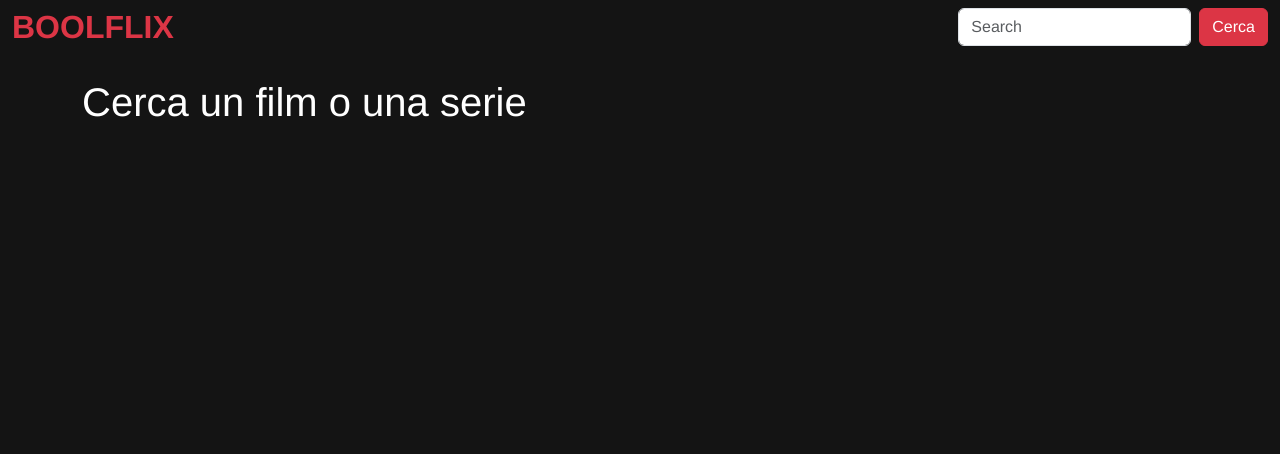
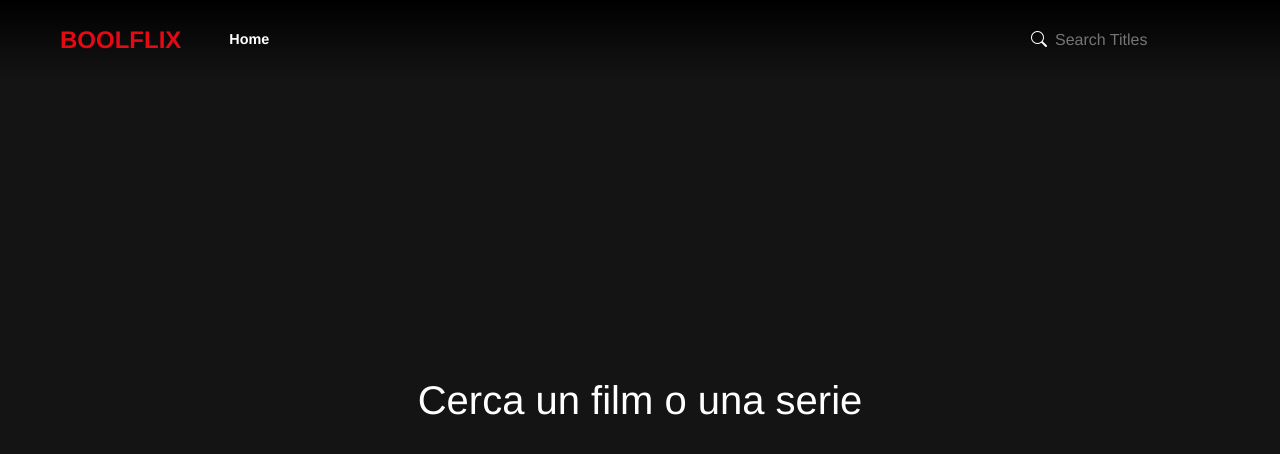
Before and after one commit to ManuelAliquo/react-boolflix, a React (Vite) app: page / in a window 1280 px wide. Shown: the top 454 px of the page. Built offline with nearby package versions, Linux system fonts and the light colour scheme.

Commit message:
milestone 4: added overlay on hover + added style

```diff
--- a/package.json
+++ b/package.json
@@ -17,6 +17,7 @@
     "@fortawesome/react-fontawesome": "^3.2.0",
     "axios": "^1.13.5",
     "bootstrap": "^5.3.8",
+    "bootstrap-icons": "^1.13.1",
     "react": "^19.2.0",
     "react-dom": "^19.2.0",
     "react-router-dom": "^7.13.0"
--- a/src/assets/css/index.css
+++ b/src/assets/css/index.css
@@ -6,5 +6,52 @@ img {
 body {
   font-family: "Helvetica Neue", Helvetica, Arial, sans-serif;
   background-color: #141414;
-  color: #ffffff;
+  color: #fff;
 }
+
+header > .navbar {
+  background: #141414;
+  background: linear-gradient(0deg, rgba(20, 20, 20, 1) 0%, rgba(0, 0, 0, 1) 100%);
+  height: 10vh;
+}
+
+header > .navbar h1 {
+  color: #e50914;
+}
+
+header .nav-link {
+  font-size: 0.9rem;
+  font-weight: 600;
+}
+
+.navbar-search:focus-within {
+  border: 1px solid #fff;
+}
+
+.navbar-search-input {
+  background-color: transparent;
+  border: 0;
+  outline: 0;
+}
+
+.navbar-search-btn {
+  background-color: transparent;
+  border: 0;
+}
+
+.home-page {
+  height: 80vh;
+}
+
+.card ul {
+  background-color: rgba(0, 0, 0, 0.8);
+  font-size: 0.8rem;
+  position: absolute;
+  top: 0;
+  left: 0;
+  overflow-y: auto;
+  width: 100%;
+  height: 100%;
+  margin: 0;
+  padding: 1rem;
+}
--- a/src/components/MovieCard.jsx
+++ b/src/components/MovieCard.jsx
@@ -1,29 +1,41 @@
+import { useState } from "react";
+
 export default function MovieCard({ res, flag, vote }) {
+  const [isHovered, setIsHovered] = useState(false);
+
   const imgUrl = res.poster_path
     ? "https://image.tmdb.org/t/p/original/" + res.poster_path
     : "src/assets/img/undefined_poster.png";
 
+  const handleOnMouseEnter = () => {
+    setIsHovered(true);
+  };
+  const handleOnMouseLeave = () => {
+    setIsHovered(false);
+  };
+
   return (
-    <div className="col">
-      <div className="card border-0 h-100">
+    <div onMouseEnter={handleOnMouseEnter} onMouseLeave={handleOnMouseLeave} className="col">
+      <div className="card border-0 h-100 position-relative">
         <img className="card-img" src={imgUrl} alt="poster" />
+        {isHovered && (
+          <ul className="list-unstyled w-100 h-100 text-center text-white">
+            <li>Title: {res.title}</li>
+            <li>Original Title: {res.original_title}</li>
+            <li>
+              {flag(res.original_language) ? (
+                <img src={flag(res.original_language)} alt="flag" />
+              ) : (
+                <span>Language: {res.original_language}</span>
+              )}
+            </li>
+            <li>Rating: {vote(res.vote_average)}</li>
+            <li>
+              <p>{res.overview}</p>
+            </li>
+          </ul>
+        )}
       </div>
     </div>
   );
 }
-
-// <div className="card">
-//   <img src={"https://image.tmdb.org/t/p/original/" + res.poster_path} alt="poster" />
-//   <ul className="list-unstyled">
-//     <li>Titolo: {res.title}</li>
-//     <li>Titolo Originale: {res.original_title}</li>
-//     <li>
-//       {flag(res.original_language) ? (
-//         <img src={flag(res.original_language)} alt="flag" />
-//       ) : (
-//         <span>Lingua: {res.original_language}</span>
-//       )}
-//     </li>
-//     <li>Voto: {vote(res.vote_average)}</li>
-//   </ul>
-// </div>
--- a/src/components/Navbar.jsx
+++ b/src/components/Navbar.jsx
@@ -1,7 +1,7 @@
 import axios from "axios";
 import { useState } from "react";
 import { useSearch } from "../contexts/SearchContext";
-import { useNavigate } from "react-router-dom";
+import { useNavigate, NavLink } from "react-router-dom";
 
 export default function Navbar() {
   const [titleSearch, setTitleSearch] = useState("");
@@ -21,7 +21,6 @@ export default function Navbar() {
         `https://api.themoviedb.org/3/search/movie?api_key=c776b6b5f6e8888b99469b6b4512a77c&query=${titleSearch}`,
       )
       .then((res) => {
-        console.log(res.data.results);
         setMovieResults(res.data.results);
       });
 
@@ -31,7 +30,6 @@ export default function Navbar() {
         `https://api.themoviedb.org/3/search/tv?api_key=c776b6b5f6e8888b99469b6b4512a77c&query=${titleSearch}`,
       )
       .then((res) => {
-        console.log(res.data.results);
         setShowsResults(res.data.results);
       });
 
@@ -39,9 +37,10 @@ export default function Navbar() {
   };
 
   return (
+    <header>
       <nav className="navbar navbar-expand-lg">
         <div className="container-fluid">
-        <h1 className="h2 text-danger fw-bold mb-0">BOOLFLIX</h1>
+          <h1 className="h4 fw-bold mb-0 mx-5">BOOLFLIX</h1>
           <button
             className="navbar-toggler"
             type="button"
@@ -53,21 +52,31 @@ export default function Navbar() {
           >
             <span className="navbar-toggler-icon"></span>
           </button>
-        <div className="collapse navbar-collapse justify-content-end" id="navbarSupportedContent">
-          <form onSubmit={formSubmit} className="d-flex" role="search">
+          <div
+            className="collapse navbar-collapse justify-content-between"
+            id="navbarSupportedContent"
+          >
+            <NavLink to="/" className="nav-link">
+              Home
+            </NavLink>
+            <form onSubmit={formSubmit} className="navbar-search p-1" role="search">
+              <button className="navbar-search-btn text-white" id="button-addon1">
+                <i className="bi bi-search"></i>
+              </button>
               <input
                 onChange={handleChange}
-              className="form-control me-2"
-              type="search"
-              placeholder="Search"
-              aria-label="Search"
+                name="search"
+                type="text"
+                className="navbar-search-input text-white"
+                placeholder="Search Titles"
+                aria-label="Example text with button addon"
+                aria-describedby="button-addon1"
+                required
               />
-            <button className="btn btn-danger" type="submit">
-              Cerca
-            </button>
             </form>
           </div>
         </div>
       </nav>
+    </header>
   );
 }
--- a/src/components/ShowCard.jsx
+++ b/src/components/ShowCard.jsx
@@ -1,29 +1,41 @@
+import { useState } from "react";
+
 export default function ShowCard({ res, flag, vote }) {
+  const [isHovered, setIsHovered] = useState(false);
+
   const imgUrl = res.poster_path
     ? "https://image.tmdb.org/t/p/original/" + res.poster_path
     : "src/assets/img/undefined_poster.png";
 
+  const handleOnMouseEnter = () => {
+    setIsHovered(true);
+  };
+  const handleOnMouseLeave = () => {
+    setIsHovered(false);
+  };
+
   return (
-    <div className="col">
-      <div className="card border-0 h-100">
+    <div onMouseEnter={handleOnMouseEnter} onMouseLeave={handleOnMouseLeave} className="col">
+      <div className="card border-0 h-100 position-relative">
         <img className="card-img" src={imgUrl} alt="poster" />
+        {isHovered && (
+          <ul className="list-unstyled w-100 h-100 text-center text-white">
+            <li>Title: {res.name}</li>
+            <li>Original Title: {res.original_name}</li>
+            <li>
+              {flag(res.original_language) ? (
+                <img src={flag(res.original_language)} alt="flag" />
+              ) : (
+                <span>Language: {res.original_language}</span>
+              )}
+            </li>
+            <li>Rating: {vote(res.vote_average)}</li>
+            <li>
+              <p>{res.overview}</p>
+            </li>
+          </ul>
+        )}
       </div>
     </div>
   );
 }
-
-// <div key={res.id} className="card">
-//   <img src={"https://image.tmdb.org/t/p/original/" + res.poster_path} alt="poster" />
-//   <ul className="list-unstyled">
-//     <li>Titolo: {res.name}</li>
-//     <li>Titolo Originale: {res.original_name}</li>
-//     <li>
-//       {flag(res.original_language) ? (
-//         <img src={flag(res.original_language)} alt="flag" />
-//       ) : (
-//         <span>Lingua: {res.original_language}</span>
-//       )}
-//     </li>
-//     <li>Voto: {vote(res.vote_average)}</li>
-//   </ul>
-// </div>
--- a/src/main.jsx
+++ b/src/main.jsx
@@ -1,6 +1,7 @@
 import { createRoot } from "react-dom/client";
 import "bootstrap/dist/css/bootstrap.min.css";
 import "bootstrap/dist/js/bootstrap.min.js";
+import "bootstrap-icons/font/bootstrap-icons.min.css";
 import "./assets/css/index.css";
 import App from "./App.jsx";
 
--- a/src/pages/HomePage.jsx
+++ b/src/pages/HomePage.jsx
@@ -1,3 +1,7 @@
 export default function HomePage() {
-  return <h1>Cerca un film o una serie</h1>;
+  return (
+    <div className="home-page d-flex justify-content-center align-items-center">
+      <h1 className="mb-5">Cerca un film o una serie</h1>
+    </div>
+  );
 }
--- a/src/pages/ResultsPage.jsx
+++ b/src/pages/ResultsPage.jsx
@@ -1,4 +1,12 @@
 import { FontAwesomeIcon } from "@fortawesome/react-fontawesome";
+import { library } from "@fortawesome/fontawesome-svg-core";
+
+import { fas } from "@fortawesome/free-solid-svg-icons";
+import { far } from "@fortawesome/free-regular-svg-icons";
+import { fab } from "@fortawesome/free-brands-svg-icons";
+
+library.add(fas, far, fab);
+
 import { useSearch } from "../contexts/SearchContext";
 
 import MovieCard from "../components/MovieCard";
@@ -7,9 +15,9 @@ import ShowCard from "../components/ShowCard";
 export default function ResultsPage() {
   // flags function
   const flagUrl = (lang) => {
-    if (lang === "en") return "https://flagsapi.com/US/flat/16.png";
-    if (lang === "it") return "https://flagsapi.com/IT/flat/16.png";
-    if (lang === "ja") return "https://flagsapi.com/JP/flat/16.png";
+    if (lang === "en") return "https://flagsapi.com/US/flat/32.png";
+    if (lang === "it") return "https://flagsapi.com/IT/flat/32.png";
+    if (lang === "ja") return "https://flagsapi.com/JP/flat/32.png";
     return null;
   };
 
```
Also changed, not shown: 1 other file (tests, documents, lock files or other folders). Lines whose indentation alone changed are shown as unchanged.
